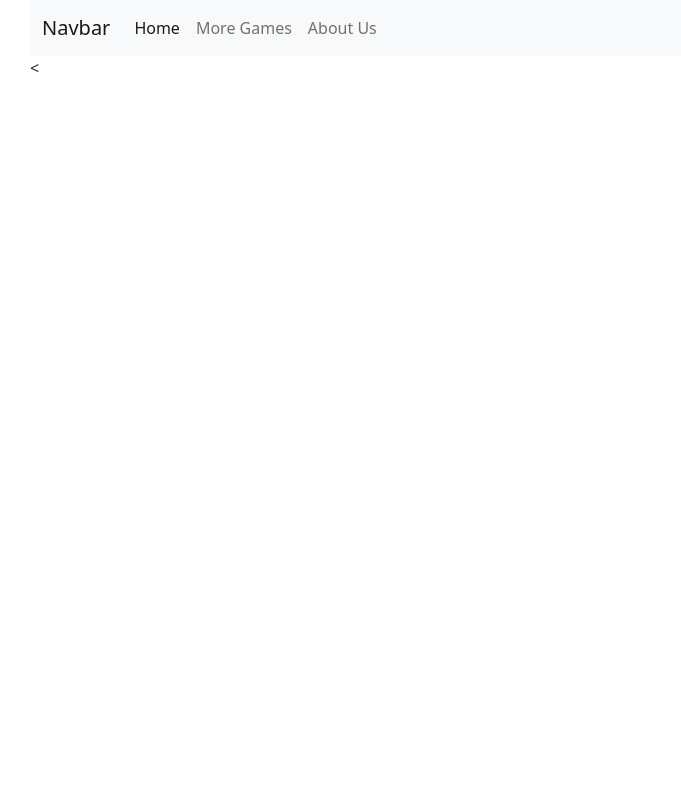
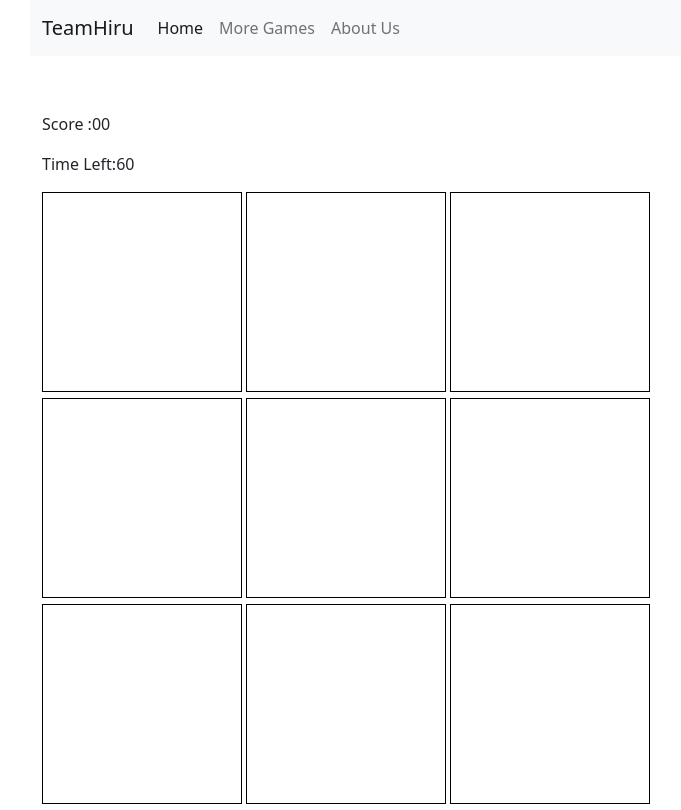
Before and after one commit to SLFireFlash/whac-and-mole-, a plain HTML site: page index.html in a window 1280 px wide. Shown: the whole page, without its empty margins (52-733 px from the left). Drawn offline with nearby package versions, Linux system fonts and the light colour scheme.

Commit message:
boxes done with js

```diff
--- a/css/main.css
+++ b/css/main.css
@@ -1,6 +1,25 @@
 
 
+.score{
+    display: inline-flex;
+}
+.time-left{
+    display: inline-flex;
+}
+.game-body{
+    padding-top: 5%;
+}
+.row{
+    max-width: 650px;
 
-.align-nav-items{
-    align-items: flex-end;
 }
+
+.box{
+    width: 200px;
+    height: 200px;
+    display: inline-flex;
+    border: 1px solid black;
+}
+.box:hover{
+    background-color: blue;
+}
--- a/index.html
+++ b/index.html
@@ -11,8 +11,8 @@
         <div class="container">
 
             <nav class="navbar navbar-expand-lg navbar-light bg-light">
-                <div class="container-fluid">
-                  <a class="navbar-brand" href="#">Navbar</a>
+                <div class="container">
+                  <a class="navbar-brand" href="#">TeamHiru</a>
                   <button class="navbar-toggler " type="button" data-bs-toggle="collapse" data-bs-target="#navbarNavAltMarkup" aria-controls="navbarNavAltMarkup" aria-expanded="false" aria-label="Toggle navigation">
                     <span class="navbar-toggler-icon"></span>
                   </button>
@@ -26,8 +26,40 @@
                 </div>
               </nav>
 
-            <div class="game-body">
-                <
+
+            <div class="container game-body">
+              <div class="row" id="rowNo-00">
+                <div class="col-12 score">
+                  <p id="score">Score :</p><p id="score-no">00</p>
+                </div>
+                <div class="col-12 time-left">
+                  <p id="timeTxt">Time Left:</p><p id="TimeLeft-no">60</p>
+                </div>
+              </div>
+              <div class=" row" id="rowNo-01">
+                <div class="col" id="colNo-01">
+                  <div class="box" id="box-01"></div>
+                  <div class="box" id="box-02"></div>
+                  <div class="box" id="box-03"></div>
+                </div>
+              </div>
+
+              <div class="row" id="rowNo-02">
+                <div class="col" id="colNo-02">
+                  <div class="box" id="box-04"></div>
+                  <div class="box" id="box-05"></div>
+                  <div class="box" id="box-06"></div>
+                </div>
+              </div>
+
+              <div class="row" id="rowNo-03">
+                <div class="col" id="colNo-03">
+                  <div class="box" id="boxNo-7"></div>
+                  <div class="box" id="boxNo-08"></div>
+                  <div class="box" id="boxNo-09"></div>
+                </div>
+              </div>
+
             </div>
 
             <div class="page-footer"></div>
@@ -38,6 +70,7 @@
 
 
         </div>
+        <script src="js/script.js"></script>
         <!--BootStrap-5 -->
         <script src="https://cdn.jsdelivr.net/npm/bootstrap@5.0.2/dist/js/bootstrap.bundle.min.js" integrity="sha384-MrcW6ZMFYlzcLA8Nl+NtUVF0sA7MsXsP1UyJoMp4YLEuNSfAP+JcXn/tWtIaxVXM" crossorigin="anonymous"></script>
         <script src="https://cdn.jsdelivr.net/npm/@popperjs/core@2.9.2/dist/umd/popper.min.js" integrity="sha384-IQsoLXl5PILFhosVNubq5LC7Qb9DXgDA9i+tQ8Zj3iwWAwPtgFTxbJ8NT4GN1R8p" crossorigin="anonymous"></script>
--- /dev/null
+++ b/js/script.js
@@ -0,0 +1,14 @@
+const boxes =document.querySelectorAll(".box");
+const mole = document.querySelector(".mole");
+
+const score = document.getElementById("score-no");
+const timeLeft = document.getElementById("timeLeft-no");
+
+function randomBox(){
+    boxes.forEach(box =>{
+        box.classList.remove('mole');
+    })
+    let randPos = boxes[Math.floor(Math.random()*9)];
+    return randPos;
+
+}
```
